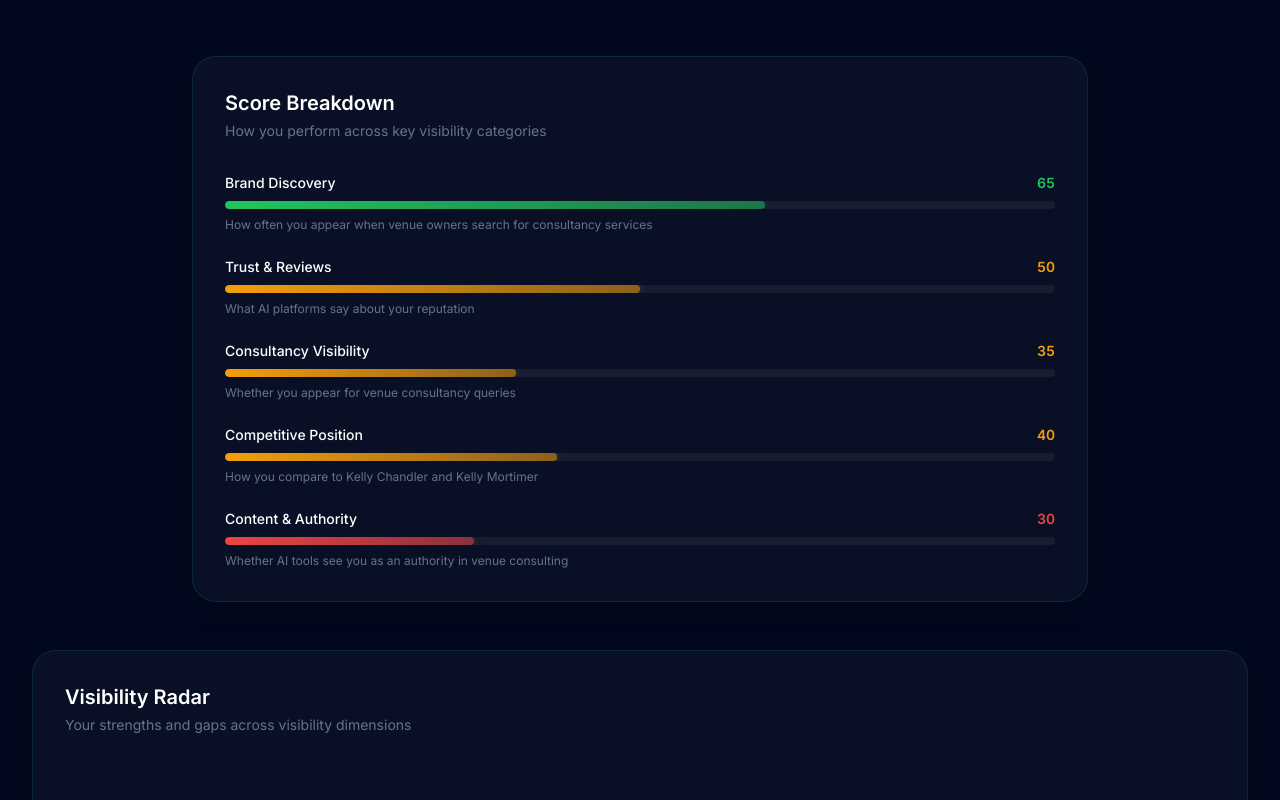
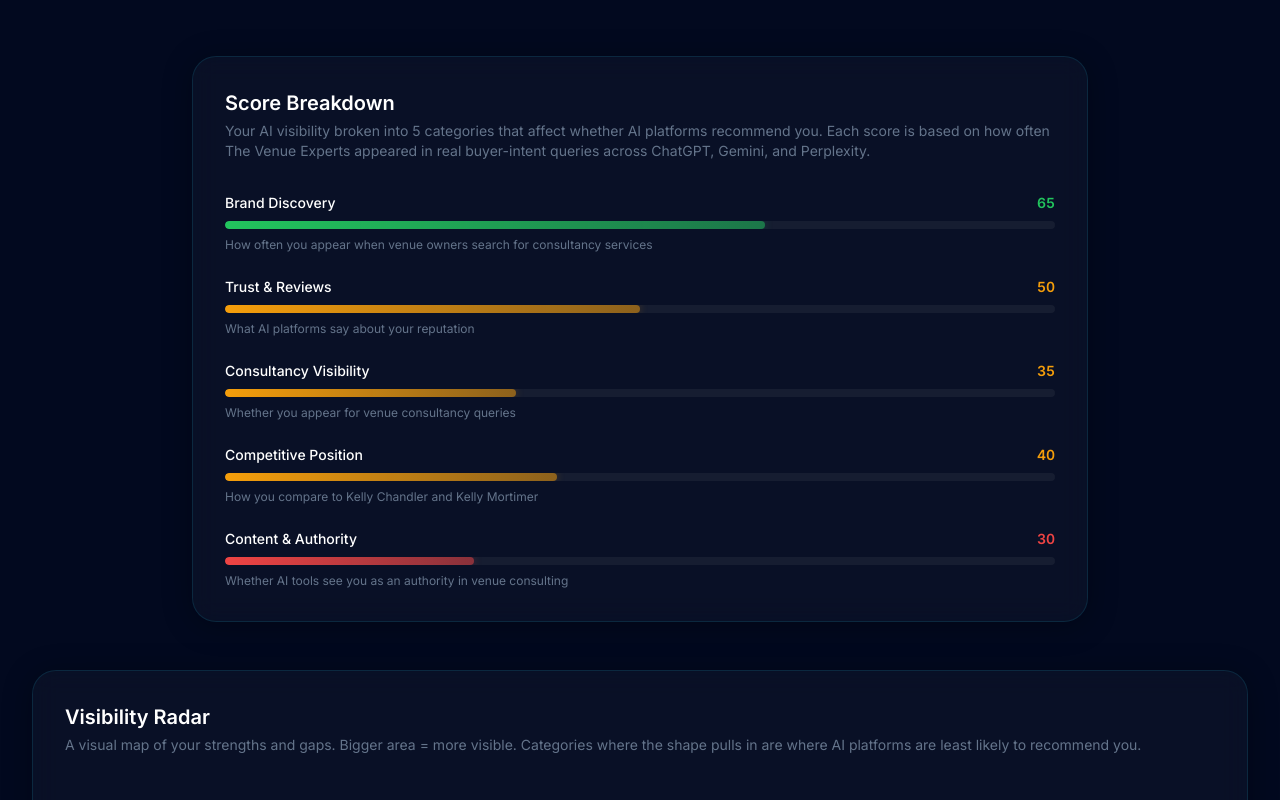
Before and after one commit to vizbizai-web/vizbiz-website, a Next.js app: page /report/1 in a window 1280 px wide. Shown: the part 920-1720 px from the top of the page. Built offline with nearby package versions, Linux system fonts and the light colour scheme.

Commit message:
Fix: competitor display, invisible queries, Score Breakdown + Radar explanations

```diff
--- a/src/app/report/[leadId]/report-content.tsx
+++ b/src/app/report/[leadId]/report-content.tsx
@@ -664,7 +664,7 @@ function CategoryScores({ data, theme }: { data: LeadData; theme: Theme }) {
       <GlassCard className="max-w-4xl mx-auto p-5 sm:p-6 lg:p-8" theme={theme}>
         <h3 className="text-lg sm:text-xl font-semibold mb-1" style={{ color: t.textPrimary }}>Score Breakdown</h3>
         <p className="text-xs sm:text-sm mb-6 sm:mb-8" style={{ color: t.textMuted }}>
-          How you perform across key visibility categories
+          Your AI visibility broken into 5 categories that affect whether AI platforms recommend you. Each score is based on how often {data.businessName} appeared in real buyer-intent queries across ChatGPT, Gemini, and Perplexity.
         </p>
         <div className="space-y-5 sm:space-y-6">
           {data.categories.map((cat, i) => (
@@ -704,7 +704,7 @@ function VisibilityRadar({ data, theme }: { data: LeadData; theme: Theme }) {
       <GlassCard className="p-5 sm:p-6 lg:p-8" theme={theme}>
         <h3 className="text-lg sm:text-xl font-semibold mb-1" style={{ color: t.textPrimary }}>Visibility Radar</h3>
         <p className="text-xs sm:text-sm mb-4 sm:mb-6" style={{ color: t.textMuted }}>
-          Your strengths and gaps across visibility dimensions
+          A visual map of your strengths and gaps. Bigger area = more visible. Categories where the shape pulls in are where AI platforms are least likely to recommend you.
         </p>
         <div className="flex flex-col lg:flex-row items-center gap-6 lg:gap-10">
           <div className="w-full lg:w-1/2 flex items-center justify-center" style={{ minHeight: chartH }}>
@@ -1753,13 +1753,23 @@ export default function ReportContent({ leadId, leadData, researchData }: { lead
     // Build from detailed research results
     const aviScore = researchData.statusBand === 'Strong' ? 72 : researchData.statusBand === 'Moderate' ? 42 : 18;
     const competitorName = researchData.competitorMention || 'Top Competitor';
+    const hasRealCompetitor = competitorName &&
+      !['local competitors', 'nearby businesses', 'similar companies', 'Companies in'].some(g => competitorName.startsWith(g));
 
     const visibleQueries = researchData.promptResults
       .filter(r => r.businessAppeared)
       .map(r => r.prompt);
     const invisibleQueries = researchData.promptResults
-      .filter(r => !r.businessAppeared && r.competitorAppeared)
+      .filter(r => !r.businessAppeared)
       .map(r => r.prompt);
+
+    const compScore = hasRealCompetitor
+      ? researchData.promptResults.filter(r => r.competitorAppeared).length
+      : Math.max(researchData.appearedCount + 3, Math.round(researchData.totalPrompts * 0.5));
+
+    const competitorDisplay = hasRealCompetitor
+      ? competitorName
+      : `Top businesses in ${researchData.city}`;
 
     data = {
       businessName: researchData.businessName,
@@ -1782,8 +1792,8 @@ export default function ReportContent({ leadId, leadData, researchData }: { lead
       visibleQueries,
       invisibleQueries,
       competitors: [
-        { name: `${researchData.businessName.split(' ')[0]} (You)`, score: researchData.appearedCount, isYou: true },
-        { name: competitorName, score: researchData.promptResults.filter(r => r.competitorAppeared).length },
+        { name: `${researchData.businessName} (You)`, score: researchData.appearedCount, isYou: true },
+        { name: competitorDisplay, score: compScore },
       ],
       recommendations: [
         { id: 1, title: 'Strengthen brand content', description: 'Create detailed guides and case studies about your services to improve visibility.', impact: 'High' as const },
```
